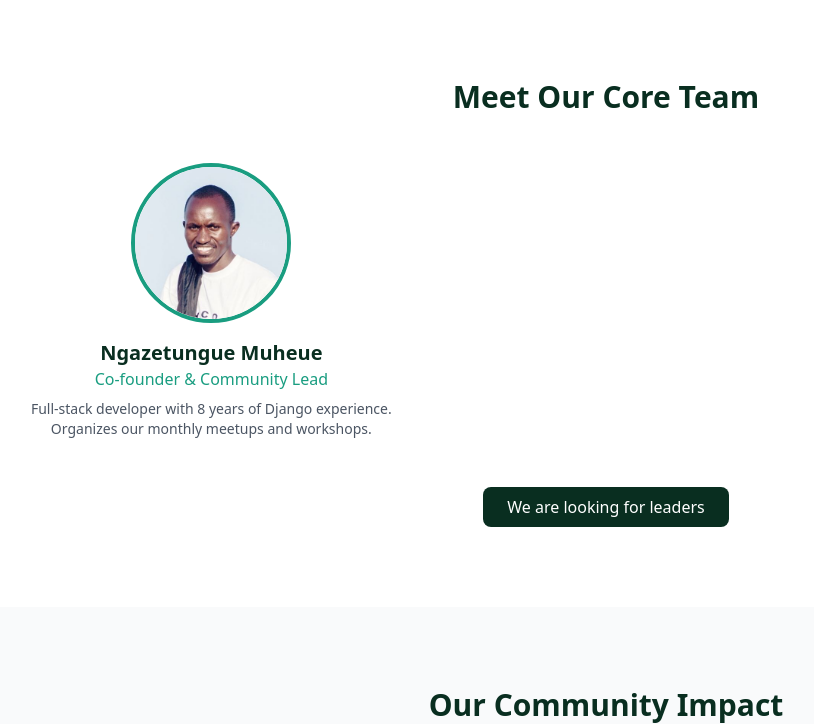
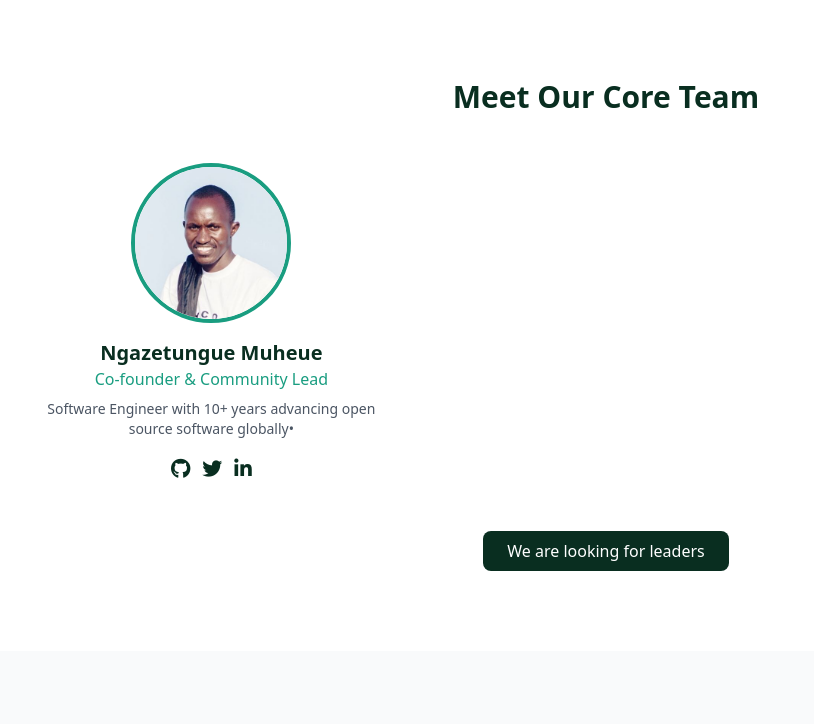
Before and after one commit to Ngazetungue/django-namibia, a Django app: page /about/ in a window 1280 px wide. Shown: the part 2353-3077 px from the top of the page, without its empty margins (34-848 px from the left). Run offline with Django 5.2, Linux system fonts and the light colour scheme; some libraries are stand-ins or nearby versions.

Commit message:
change about page images

```diff
--- a/website/templates/website/about.html
+++ b/website/templates/website/about.html
@@ -20,16 +20,16 @@
 
                 <div class="grid md:grid-cols-2 gap-8 items-center mb-16">
                     <div class="order-1 md:order-1" data-aos="fade-right">
-                        <img src="https://images.unsplash.com/photo-1522071820081-009f0129c71c?ixlib=rb-1.2.1&auto=format&fit=crop&w=500&q=60"
+                        <img src="{% static "website/images/day/4.jpg" %}"
                             alt="Django Namibia meetup" class="rounded-lg shadow-xl w-full h-auto">
                     </div>
                     <div class="order-2 md:order-2" data-aos="fade-left">
                         <h3 class="text-2xl font-semibold text-django-green mb-4">How It All Began</h3>
                         <p class="text-gray-700 mb-4">
-                            Django Namibia was founded in 2017 by a group of passionate developers under the umbrella of the Python Software Association of Namibia (PyNAM). We recognized the need for a dedicated Django community in Namibia.
+                            Django Namibia was founded in 2016 by a group of passionate developers under the umbrella of the Python Software Association of Namibia (PyNAM). We recognized the need for a dedicated Django community in Namibia.
                         </p>
                         <p class="text-gray-700">
-                            As an official working group of PyNAM, what started as informal meetups in Windhoek has grown into a national community with members across the country. Our first official event brought together 50 developers, and since then we've been organizing workshops, hackathons, and networking events to grow the Django ecosystem in Namibia.
+                            As an official working group of PyNAM, what started as informal meetups in Windhoek has grown into a national community with members across the country. Our first official event brought together 30 developers, and since then we've been organizing workshops, hackathons, and networking events to grow the Django ecosystem in Namibia.
                         </p>
                     </div>
                 </div>
@@ -45,7 +45,7 @@
                             <p class="text-gray-700">
                                 Django Namibia operates as a special interest group under the Python Software Association of Namibia (PyNAM), the official body representing Python developers in Namibia. This affiliation connects us with the broader Python community while allowing us to focus specifically on Django development.
                             </p>
-                            <a href="https://pynam.org.na" target="_blank" class="inline-block mt-3 text-django-teal hover:underline font-medium">
+                            <a href="https://www.pythonnamibia.org/" target="_blank" class="inline-block mt-3 text-django-teal hover:underline font-medium">
                                 Learn more about PyNAM →
                             </a>
                         </div>
@@ -54,13 +54,13 @@
 
                 <div class="grid md:grid-cols-2 gap-8 items-center">
                     <div class="order-1 md:order-2" data-aos="fade-right">
-                        <img src="https://images.unsplash.com/photo-1551288049-bebda4e38f71?ixlib=rb-1.2.1&auto=format&fit=crop&w=500&q=60"
+                        <img src="{% static "website/images/day/5.jpg" %}"
                             alt="Django workshop" class="rounded-lg shadow-xl w-full h-auto">
                     </div>
                     <div class="order-2 md:order-1" data-aos="fade-left">
                         <h3 class="text-2xl font-semibold text-django-green mb-4">Our Growth</h3>
                         <p class="text-gray-700 mb-4">
-                            With the support of PyNAM, we've grown to over 200 members across Namibia. Our community includes beginners learning web development, experienced Django developers, and companies building products with Django.
+                            With the support of PyNAM, we've grown to over 500+ members across Namibia. Our community includes beginners learning web development, experienced Django developers, and companies building products with Django.
                         </p>
                         <p class="text-gray-700">
                             Through our PyNAM affiliation, we've partnered with local tech companies, educational institutions, and the global Django community to bring world-class resources and opportunities to Namibian developers.
@@ -135,17 +135,41 @@
             <div class="grid md:grid-cols-3 gap-8 max-w-6xl mx-auto">
                 <div class="text-center" data-aos="fade-up" data-aos-delay="100">
                     <div class="w-40 h-40 mx-auto mb-4 rounded-full overflow-hidden border-4 border-django-teal">
-                        <img src="{% static "website/images/team/muheue.jpg" %}" alt="Team member"
+                        <img src="{% static 'website/images/team/muheue.jpg' %}" alt="Ngazetungue Muheue"
                             class="w-full h-full object-cover">
                     </div>
                     <h3 class="text-xl font-semibold text-django-green">Ngazetungue Muheue</h3>
                     <p class="text-django-teal mb-2">Co-founder & Community Lead</p>
-                    <p class="text-gray-600 text-sm">
-                        Full-stack developer with 8 years of Django experience. Organizes our monthly meetups and
-                        workshops.
+                    <p class="text-gray-600 text-sm mb-4">
+                        Software Engineer with 10+ years advancing open source software globally•
                     </p>
+
+                    <!-- Social Media Links -->
+                    <div class="flex justify-center space-x-3">
+                        <!-- GitHub -->
+                        <a href="https://github.com/Ngazetungue" target="_blank"
+                           class="text-django-green hover:text-django-teal transition"
+                           aria-label="GitHub">
+                            <i class="fab fa-github text-xl"></i>
+                        </a>
+
+                        <!-- Twitter/X -->
+                        <a href="https://twitter.com/muheuenga" target="_blank"
+                           class="text-django-green hover:text-django-teal transition"
+                           aria-label="Twitter">
+                            <i class="fab fa-twitter text-xl"></i>
+                        </a>
+
+                        <!-- LinkedIn -->
+                        <a href="https://www.linkedin.com/in/ngazetungue-muheue/" target="_blank"
+                           class="text-django-green hover:text-django-teal transition"
+                           aria-label="LinkedIn">
+                            <i class="fab fa-linkedin-in text-xl"></i>
+                        </a>
+
+                        <!-- Add other platforms as needed -->
+                    </div>
                 </div>
-
             </div>
 
             <div class="mt-12 text-center" data-aos="fade-up">
```
